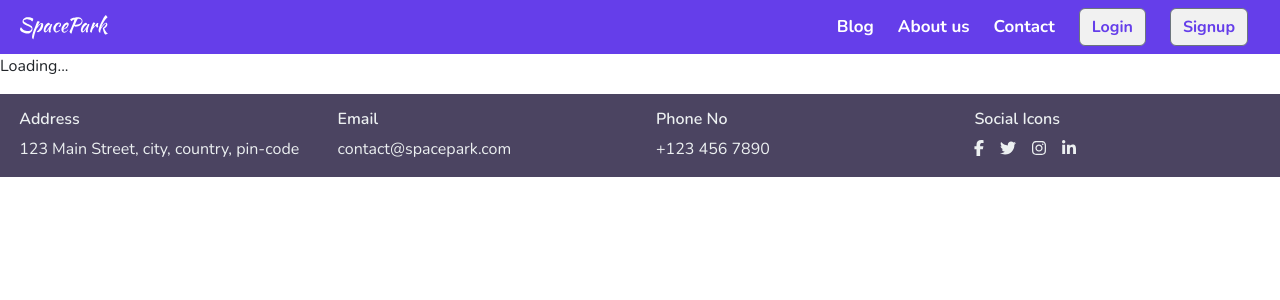
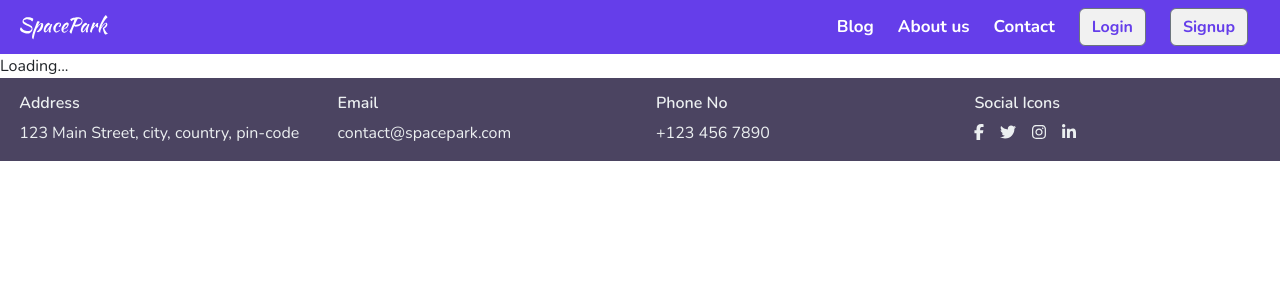
Before and after one commit to pesto-students/frontend-repo-spacepark, a React (Create React App) app: page /profile in a window 1280 px wide. Shown: the top 300 px of the page. Built offline with nearby package versions, Linux system fonts and the light colour scheme; no server answers.

Commit message:
fixedfooter

```diff
--- a/src/components/Footer/Footer.jsx
+++ b/src/components/Footer/Footer.jsx
@@ -10,11 +10,18 @@ import "./Footer.scss";
 
 const Footer = () => {
   const [isVisible, setIsVisible] = useState(false);
+
   const handleScroll = () => {
-    const footerPosition = document.querySelector(".footer").offsetTop;
+    const footer = document.querySelector(".footer");
+    if (!footer) return;
+
+    const footerPosition = footer.offsetTop;
     const scrollPosition = window.scrollY + window.innerHeight;
+
     if (scrollPosition >= footerPosition) {
       setIsVisible(true);
+    } else {
+      setIsVisible(false);
     }
   };
 
@@ -24,6 +31,7 @@ const Footer = () => {
       window.removeEventListener("scroll", handleScroll);
     };
   }, []);
+
   return (
     <footer className={`footer ${isVisible ? "visible" : ""}`}>
       <div className="footer-column">
@@ -60,8 +68,3 @@ const Footer = () => {
 };
 
 export default Footer;
-{
-  /* <a href="#" className="social-icon">
-<FontAwesomeIcon icon={faLinkedinIn} />
-</a> */
-}
--- a/src/components/Footer/Footer.scss
+++ b/src/components/Footer/Footer.scss
@@ -1,27 +1,21 @@
-// $primary-color: #007bff;
-// $secondary-color: #6c757d;
-// $error-color: red;
-// $font-size-base: 1rem;
-// $border-radius: 4px;
-// $padding-base: 0.5rem;
-// $background-color: #f9f9f9;
-// $text-color: #333;
 $footer-bg-color: #4b4461;
 $footer-text-color: #ecf0f1;
 
 .footer {
-  margin-bottom: 0px;
-  margin-top: 1rem;
-  bottom: 0%;
+  bottom: 0;
+  left: 0;
+  width: 100%;
   background-color: $footer-bg-color;
   color: $footer-text-color;
   padding: 1rem 0.2rem 0.5rem;
   display: flex;
   justify-content: space-around;
   align-items: flex-start;
-  transform: translateY(100%);
   flex-wrap: wrap;
   transition: transform 0.5s ease-out, opacity 0.5s ease-out;
+  transform: translateY(100%);
+  opacity: 0;
+  z-index: 1000; /* Ensure it's above other content */
 
   &.visible {
     transform: translateY(0);
```
